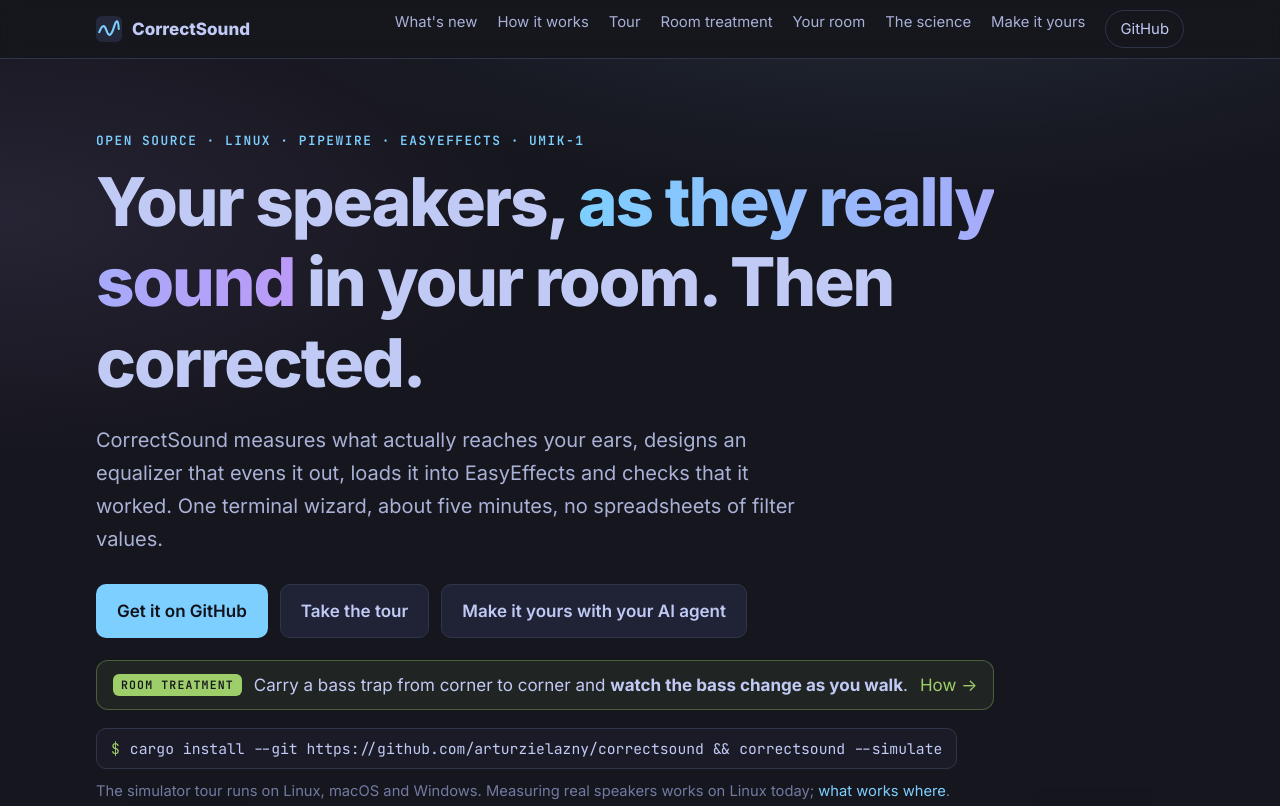
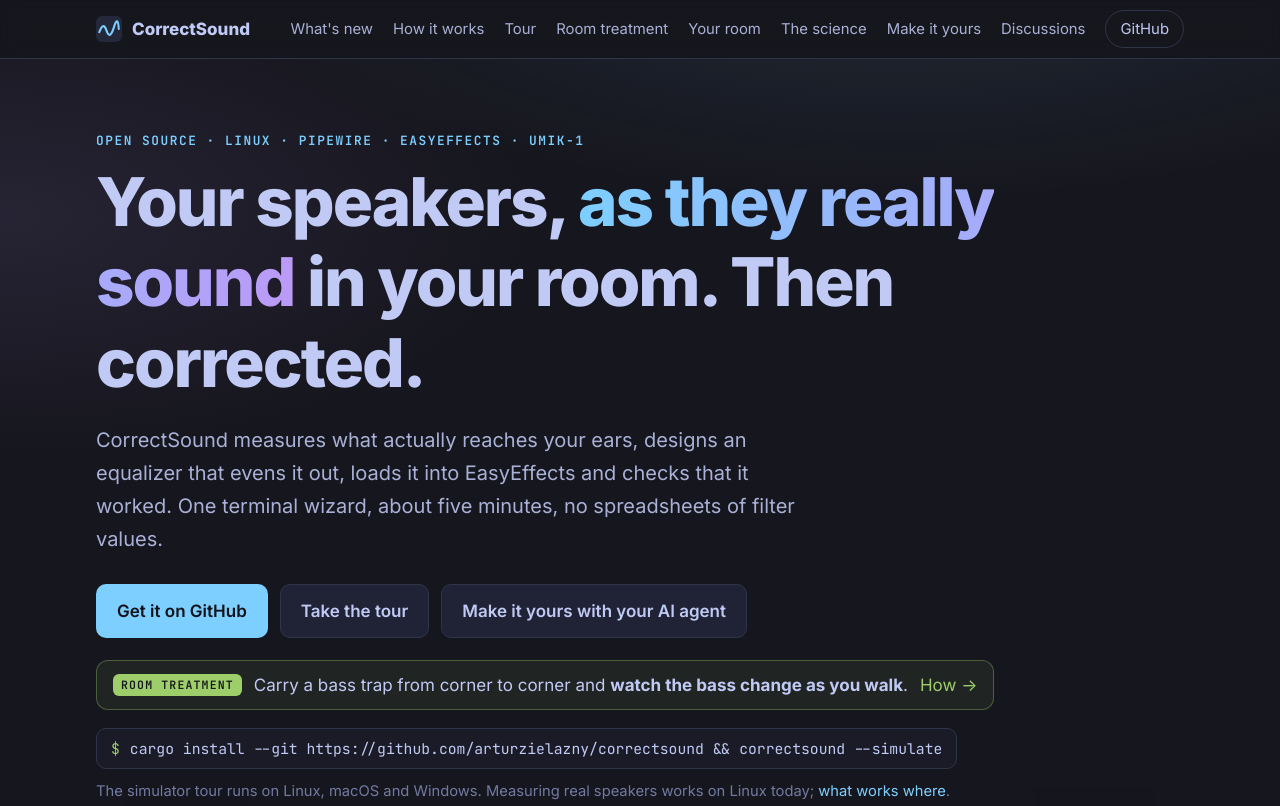
Before and after one commit to arturzielazny/correctsound, a plain HTML site: page docs/index.html in a window 1280 px wide. Shown: the top 806 px of the page. Drawn offline with Linux system fonts and the light colour scheme.

Commit message:
Short README pointing to the website; Discussions
The README is now the pitch, install and run, and where to ask: everything
else (the tour, how the EQ is designed, the files, patents) is on the
website, and the implementation notes for developers moved to AGENTS.md.
Discussions are open, linked from the README and from the website's menu,
FAQ, footer and recent changes. The menu keeps each link on one line and
leaves out the least used ones on narrower screens.

```diff
--- a/docs/index.html
+++ b/docs/index.html
@@ -62,8 +62,10 @@ section { padding: 88px 0; border-top: 1px solid var(--line); }
 nav.top { position: sticky; top: 0; z-index: 10; background: rgba(22,22,30,.82); backdrop-filter: blur(10px); border-bottom: 1px solid var(--line); }
 nav.top .wrap { display: flex; align-items: center; gap: 22px; height: 58px; }
 nav.top .brand { color: var(--fg); font-weight: 800; display: flex; align-items: center; gap: 10px; }
-nav.top .links { display: flex; gap: 20px; margin-left: auto; font-size: .93rem; }
-nav.top .links a { color: var(--fg-2); }
+nav.top .links { display: flex; align-items: center; gap: 20px; margin-left: auto; font-size: .93rem; }
+nav.top .links a { color: var(--fg-2); white-space: nowrap; }
+/* Narrower screens keep the links people use most; the rest are a scroll away. */
+@media (max-width: 1180px) { nav.top .links a.minor { display: none; } }
 nav.top .gh { padding: 6px 14px; border: 1px solid var(--line); border-radius: 999px; color: var(--fg) !important; }
 @media (max-width: 760px) { nav.top .links a:not(.gh) { display: none; } }
 
@@ -209,12 +211,13 @@ footer { border-top: 1px solid var(--line); padding: 40px 0 60px; color: var(--m
     <a class="brand" href="#"><svg width="26" height="26" viewBox="0 0 32 32" aria-hidden="true"><rect width="32" height="32" rx="7" fill="#24283b"/><path d="M4 20 Q9 6 13 18 T22 14 T28 16" fill="none" stroke="#7dcfff" stroke-width="2.6" stroke-linecap="round"/></svg>CorrectSound</a>
     <div class="links">
       <a href="#new">What's new</a>
-      <a href="#how">How it works</a>
+      <a class="minor" href="#how">How it works</a>
       <a href="#tour">Tour</a>
       <a href="#treatment">Room treatment</a>
       <a href="#room">Your room</a>
-      <a href="#science">The science</a>
-      <a href="#yours">Make it yours</a>
+      <a class="minor" href="#science">The science</a>
+      <a class="minor" href="#yours">Make it yours</a>
+      <a href="https://github.com/arturzielazny/correctsound/discussions">Discussions</a>
       <a class="gh" href="https://github.com/arturzielazny/correctsound">GitHub</a>
     </div>
   </div>
@@ -253,6 +256,7 @@ footer { border-top: 1px solid var(--line); padding: 40px 0 60px; color: var(--m
         <li>Setting the level is quicker, and louder than the room needs is fine up to 85 dB.</li>
         <li>Each mic position shows faintly behind the average.</li>
         <li>A warning when the selected output is not the one your last measurement used.</li>
+        <li><a href="https://github.com/arturzielazny/correctsound/discussions">Discussions</a> are open: ask, share your room, suggest ideas.</li>
       </ul></dd>
       <dt>15 Nov 2026</dt>
       <dd><ul>
@@ -919,7 +923,7 @@ correctsound review          # open the newest again, re-analysed, nothing playe
       <tr><td><kbd>Enter</kbd></td><td>everywhere</td><td>the screen's main action</td></tr>
       <tr><td><kbd>a</kbd></td><td>measure / save</td><td>add a mic position / apply in EasyEffects</td></tr>
       <tr><td><kbd>p</kbd></td><td>measure</td><td>live placement and room treatment</td></tr>
-      <tr><td><kbd>m</kbd></td><td>placement</td><td>mode: sweeps, fast sweeps or live noise</td></tr>
+      <tr><td><kbd>m</kbd></td><td>placement</td><td>mode: sweeps, fast sweeps or fastest sweeps</td></tr>
       <tr><td><kbd>t</kbd> <kbd>h</kbd> <kbd>f</kbd> <kbd>d</kbd></td><td>result</td><td>tilt, high limit, filter count, back to automatic</td></tr>
       <tr><td><kbd>v</kbd></td><td>save</td><td>verify through EasyEffects</td></tr>
       <tr><td><kbd>c</kbd> <kbd>w</kbd> <kbd>r</kbd> <kbd>i</kbd></td><td>after measuring</td><td>curiosities, decay waterfall, the room from above, how it works</td></tr>
@@ -944,6 +948,8 @@ correctsound review          # open the newest again, re-analysed, nothing playe
     <p>It runs on any Linux distribution with PipeWire, not just Arch; EasyEffects is optional. On macOS and Windows it builds and the simulator works today, but measuring real speakers needs a platform module, one folder under <code>src/platform/</code>. <a href="#platforms">Here is how</a>, with a prompt for your AI agent.</p>
     <h3>Can I use another mic?</h3>
     <p>Yes: <code>--cal-file</code> and <code>--source</code> take any calibration file and PipeWire input. Automatic detection and download are UMIK-1 only for now.</p>
+    <h3>Where can I ask, or show my results?</h3>
+    <p>In <a href="https://github.com/arturzielazny/correctsound/discussions">Discussions</a> on GitHub: questions, your room's before and after, ideas, a port you are working on. Something broken? Open an <a href="https://github.com/arturzielazny/correctsound/issues">issue</a>, and if you can, attach the session folder's <code>report.txt</code> (it holds no recordings).</p>
     <h3>Patents?</h3>
     <p>A brief, non-lawyer look found nothing this needs a licence for. The methods are published and decades old: exponential sweeps (Farina, 2000), regularised inversion (Kirkeby, 1998), the RBJ filter cookbook, Schroeder integration (1965), cumulative spectral decay (1970s), averaging positions, cross-validation. Audyssey's multi-position averaging patent (US 8,005,228) is listed as expired; Sonos' calibration patents cover networked speakers calibrated with a moving phone, which this isn't. Not legal advice.</p>
   </div>
@@ -951,7 +957,7 @@ correctsound review          # open the newest again, re-analysed, nothing playe
 
 <footer>
   <div class="wrap">
-    <p><b style="color:var(--fg)">CorrectSound</b> · <a href="https://github.com/arturzielazny/correctsound">GitHub</a> · <a href="https://github.com/arturzielazny/correctsound/blob/main/LICENSE">MIT licence</a> · <a href="https://github.com/arturzielazny/correctsound/blob/main/CONTRIBUTING.md">Contributing</a></p>
+    <p><b style="color:var(--fg)">CorrectSound</b> · <a href="https://github.com/arturzielazny/correctsound">GitHub</a> · <a href="https://github.com/arturzielazny/correctsound/discussions">Discussions</a> · <a href="https://github.com/arturzielazny/correctsound/blob/main/LICENSE">MIT licence</a> · <a href="https://github.com/arturzielazny/correctsound/blob/main/CONTRIBUTING.md">Contributing</a></p>
     <p>Written by Claude (Anthropic), an AI coding agent, and tested by a human on real speakers. Screenshots come from the built-in simulator, generated by <code>cargo run --example screenshots</code>.</p>
   </div>
 </footer>
```
Also changed, not shown: 2 other files.
